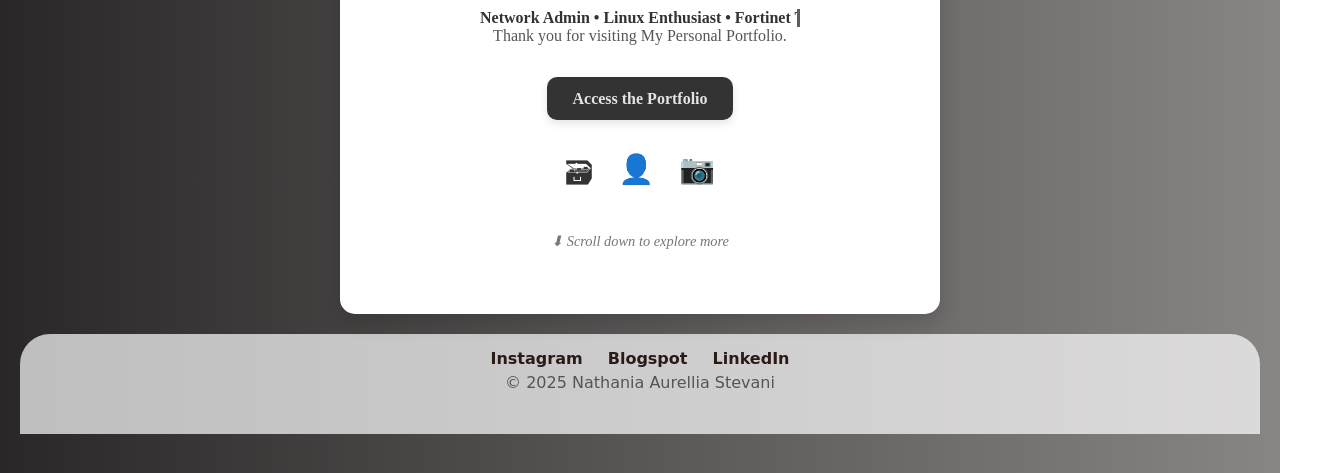
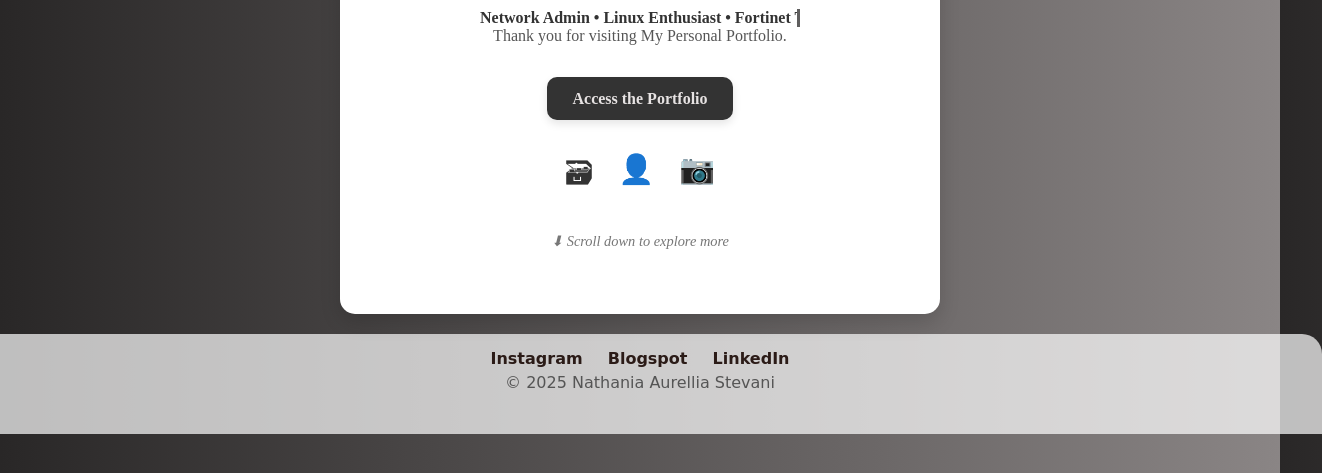
Before and after one commit to aurellia139/Portfolio, a plain HTML site: page A1.html in a window 1280 px wide. Shown: the part 327-800 px from the top of the page, 1322 px wide, since content can reach past the window. Drawn offline with Linux system fonts and the light colour scheme.

Commit message:
Update A1.html

```diff
--- a/A1.html
+++ b/A1.html
@@ -128,7 +128,7 @@
     }
 
      footer {
-            width: 100%;
+            width: 110%;
             text-align: center;
             padding: 10px 15px;
             background-color: rgba(255, 255, 255, 0.7);
@@ -137,8 +137,8 @@
             position: relative;
             bottom: 0;
             font-family: 'PT Sans', cursive;
-            border-top-left-radius: 30px;
-            border-top-right-radius: 30px;
+            border-top-left-radius: 20px;
+            border-top-right-radius: 20px;
             border-bottom-left-radius: 0;
             border-bottom-right-radius: 0;
         }
```
